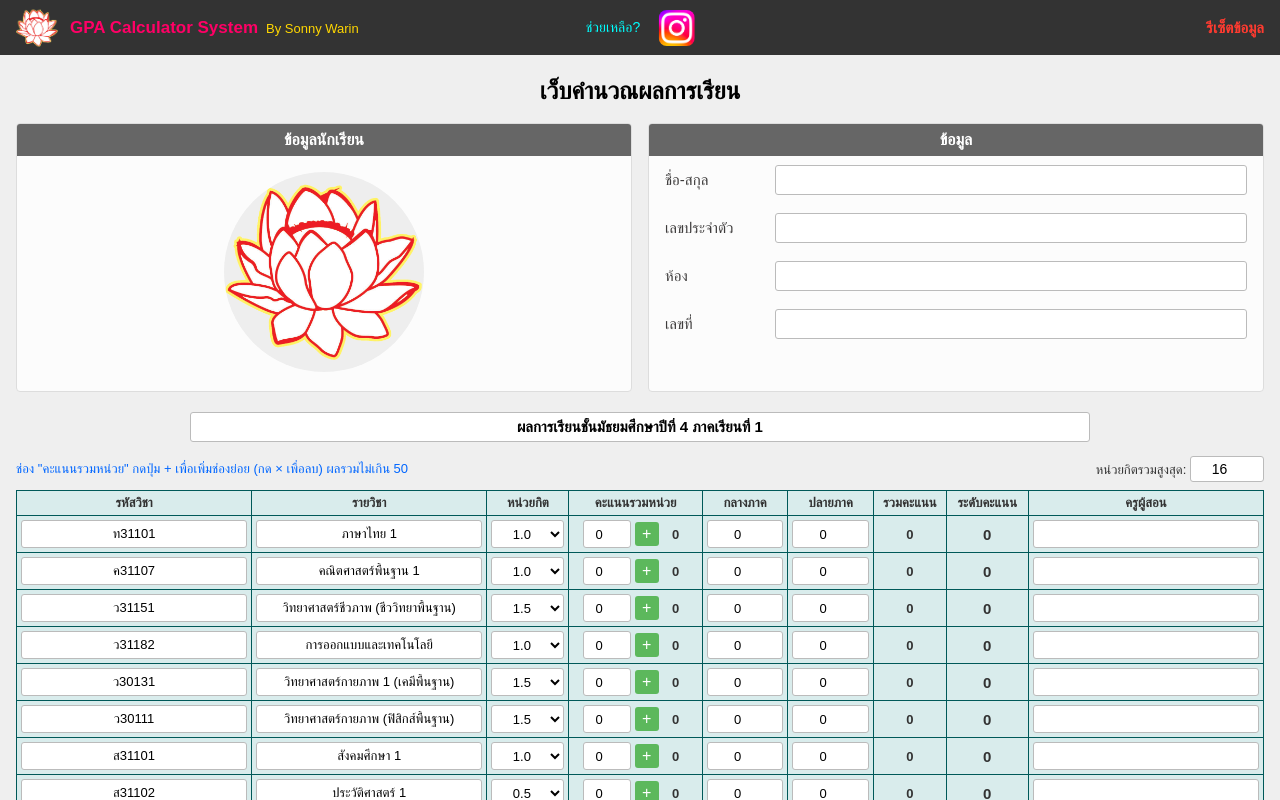
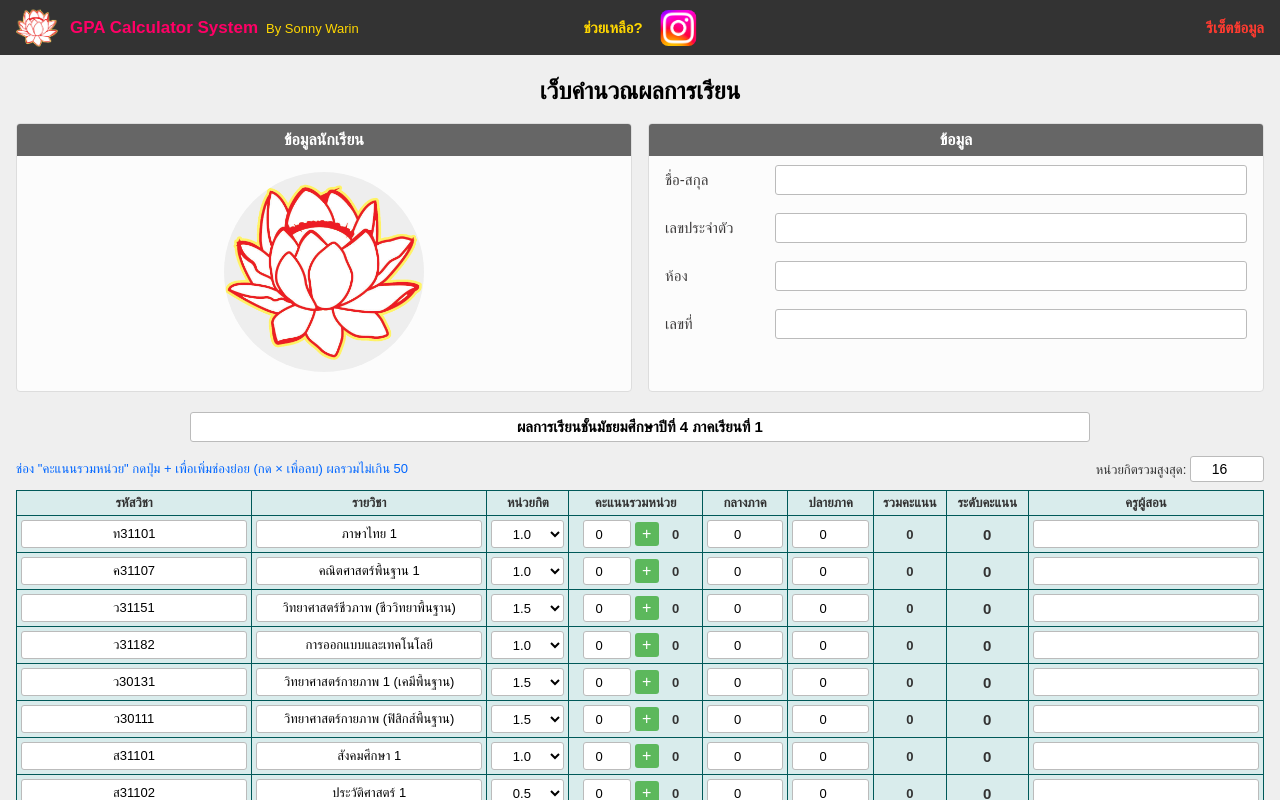
Before and after one commit to DevyRB/gpa-calculator, a plain HTML site: page index.html in a window 1280 px wide. Shown: the top 800 px of the page. Drawn offline with Linux system fonts and the light colour scheme.

Commit message:
style: ช่วยเหลือ? สีทองตัวหนา

```diff
--- a/index.html
+++ b/index.html
@@ -27,7 +27,7 @@
   .navbar .reset-link { color: #FF3B30; cursor: pointer; font-size: 15px; font-weight: bold; user-select: none; }
   .navbar .reset-link:hover { text-decoration: underline; }
   .navbar .nav-center { position: absolute; left: 50%; transform: translateX(-50%); display: flex; align-items: center; gap: 18px; }
-  .navbar .help-link { color: #00FFFF; cursor: pointer; font-size: 14px; user-select: none; }
+  .navbar .help-link { color: #FFD700; font-weight: bold; cursor: pointer; font-size: 15px; user-select: none; }
   .navbar .help-link:hover { text-decoration: underline; }
   .navbar .ig-link { display: flex; align-items: center; }
   .navbar .ig-icon { height: 36px; width: 36px; border-radius: 8px; object-fit: cover; }
```
